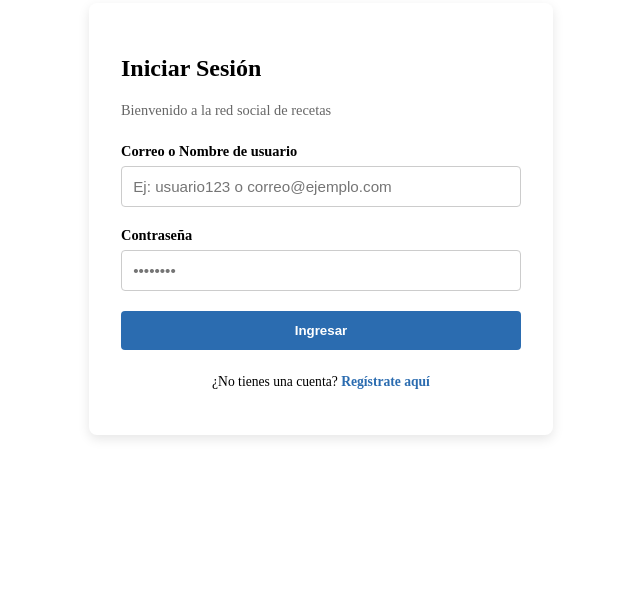
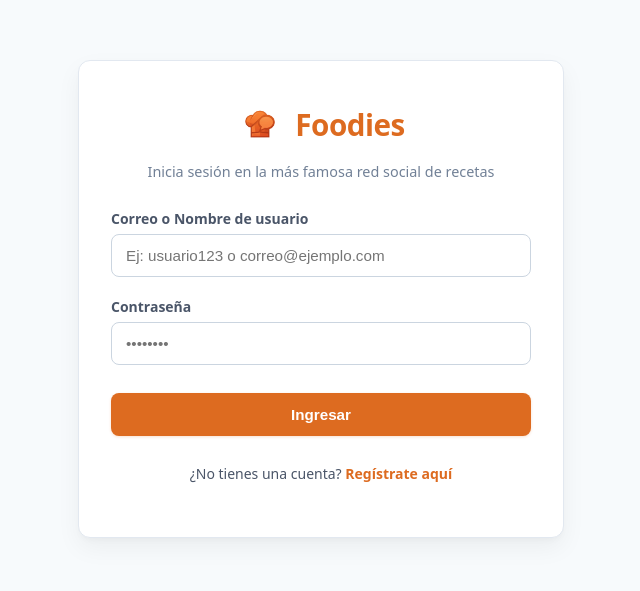
Before and after one commit to SebasRamirez97/sebastian-ramirezTP2, an Angular app in the folder frontend/: page /login in a window 1280 px wide. Shown: the part 125-716 px from the top of the page, without its empty margins (319-959 px from the left). Built offline with nearby package versions, Linux system fonts and the light colour scheme.

Commit message:
Total estilizado de la pagina

```diff
--- a/frontend/src/app/components/login/login.css
+++ b/frontend/src/app/components/login/login.css
@@ -1,76 +1,113 @@
+/* ==========================================
+   ESTILOS GENERALES DEL LOGIN (FOODIES)
+   ========================================== */
 .login-container {
   display: flex;
   justify-content: center;
   align-items: center;
-  min-height: 80vh;
+  min-height: 100vh;
+  background-color: #f7fafc;
+  font-family: system-ui, -apple-system, sans-serif;
   padding: 1rem;
 }
 
 .login-card {
   width: 100%;
-  max-width: 400px;
+  max-width: 420px;
   background: #ffffff;
-  padding: 2rem;
+  padding: 2.5rem 2rem;
+  border-radius: 12px;
+  box-shadow: 0 10px 25px rgba(0, 0, 0, 0.05), 0 4px 6px -2px rgba(0, 0, 0, 0.03);
+  border: 1px solid #e2e8f0;
+}
+
+/* Marca / Logo superior centrado */
+.login-brand-center {
+  display: flex;
+  align-items: center;
+  justify-content: center;
+  gap: 12px;
+  margin-bottom: 0.25rem;
+}
+
+.login-logo {
+  width: 46px;
+  height: 46px;
+  object-fit: contain;
   border-radius: 8px;
-  box-shadow: 0 4px 12px rgba(0, 0, 0, 0.1);
+  transform: scale(1.15);
+}
+
+.login-brand-center h2 {
+  margin: 0;
+  font-size: 1.85rem;
+  font-weight: 800;
+  color: #dd6b20; /* 👈 Naranja corporativo Foodies */
+  letter-spacing: -0.5px;
 }
 
 .subtitle {
-  color: #666;
+  color: #718096;
   font-size: 0.9rem;
-  margin-bottom: 1.5rem;
+  margin-bottom: 1.75rem;
+  text-align: center; /* 👈 Subtítulo centrado debajo del logo */
 }
 
+/* Formulario e Inputs */
 .form-group {
   display: flex;
   flex-direction: column;
-  margin-bottom: 1.2rem;
+  margin-bottom: 1.25rem;
 }
 
 .form-group label {
   font-weight: 600;
   margin-bottom: 0.4rem;
-  font-size: 0.9rem;
+  font-size: 0.875rem;
+  color: #4a5568;
 }
 
 .form-group input {
-  padding: 0.7rem;
-  border: 1px solid #ccc;
-  border-radius: 4px;
+  padding: 0.75rem 0.875rem;
+  border: 1px solid #cbd5e0;
+  border-radius: 8px;
   font-size: 0.95rem;
+  color: #2d3748;
   outline: none;
+  background-color: #fff;
   transition: all 0.2s ease;
+}
+
+.form-group input:focus {
+  border-color: #dd6b20;
+  box-shadow: 0 0 0 3px rgba(221, 107, 32, 0.15);
 }
 
 .error-text {
   color: #e53e3e;
   font-size: 0.8rem;
   margin-top: 0.3rem;
+  font-weight: 500;
 }
 
-.alert-danger {
-  background-color: #fed7d7;
-  color: #9b2c2c;
-  padding: 0.75rem;
-  border-radius: 4px;
-  margin-bottom: 1rem;
-  font-size: 0.85rem;
-}
-
+/* Botón principal de acceso */
 .btn-submit {
   width: 100%;
-  padding: 0.75rem;
-  background-color: #2b6cb0;
+  padding: 0.8rem;
+  background-color: #dd6b20;
   color: white;
   border: none;
-  border-radius: 4px;
+  border-radius: 8px;
   font-weight: 600;
+  font-size: 0.95rem;
   cursor: pointer;
-  transition: background 0.2s;
+  transition: background 0.2s, transform 0.1s;
+  box-shadow: 0 1px 3px rgba(221, 107, 32, 0.2);
+  margin-top: 0.5rem;
 }
 
 .btn-submit:hover:not(:disabled) {
-  background-color: #2c5282;
+  background-color: #c05621;
 }
 
 .btn-submit:disabled {
@@ -78,80 +115,22 @@
   cursor: not-allowed;
 }
 
+/* Pie de tarjeta */
 .card-footer {
-  margin-top: 1.5rem;
+  margin-top: 1.75rem;
   text-align: center;
-  font-size: 0.85rem;
+  font-size: 0.875rem;
+  color: #4a5568;
 }
 
 .card-footer a {
-  color: #2b6cb0;
+  color: #dd6b20;
   text-decoration: none;
   font-weight: 600;
+  transition: color 0.2s;
 }
 
-/* Estilos del Modal */
-.modal-overlay {
-  position: fixed;
-  top: 0;
-  left: 0;
-  width: 100vw;
-  height: 100vh;
-  background-color: rgba(0, 0, 0, 0.5);
-  display: flex;
-  justify-content: center;
-  align-items: center;
-  z-index: 1000;
-  animation: fadeIn 0.2s ease-in-out;
+.card-footer a:hover {
+  text-decoration: underline;
+  color: #c05621;
 }
-
-.modal-card {
-  background: #ffffff;
-  width: 90%;
-  max-width: 380px;
-  padding: 1.8rem;
-  border-radius: 8px;
-  box-shadow: 0 8px 24px rgba(0, 0, 0, 0.2);
-  text-align: center;
-  animation: scaleUp 0.2s ease-in-out;
-}
-
-.modal-header h3 {
-  color: #e53e3e;
-  margin-bottom: 0.8rem;
-  font-size: 1.25rem;
-}
-
-.modal-body p {
-  color: #4a5568;
-  font-size: 0.95rem;
-  margin-bottom: 1.5rem;
-  line-height: 1.4;
-}
-
-.btn-modal {
-  width: 100%;
-  padding: 0.7rem;
-  background-color: #2b6cb0;
-  color: white;
-  border: none;
-  border-radius: 4px;
-  font-weight: 600;
-  cursor: pointer;
-  transition: background 0.2s;
-}
-
-.btn-modal:hover {
-  background-color: #2c5282;
-}
-
-/* Animaciones suaves */
-@keyframes fadeIn {
-  from { opacity: 0; }
-  to { opacity: 1; }
-}
-
-@keyframes scaleUp {
-  from { transform: scale(0.9); opacity: 0; }
-  to { transform: scale(1); opacity: 1; }
-}
--- a/frontend/src/app/components/login/login.html
+++ b/frontend/src/app/components/login/login.html
@@ -1,7 +1,16 @@
 <div class="login-container">
   <div class="login-card">
-    <h2>Iniciar Sesión</h2>
-    <p class="subtitle">Bienvenido a la red social de recetas</p>
+    <!-- Cabecera con Branding de Foodies Centrado -->
+    <div class="login-brand-center">
+      <img
+        src="assets/icons/Gorrito-chef-192x192.png"
+        alt="Logo Foodies"
+        class="login-logo"
+      />
+      <h2>Foodies</h2>
+    </div>
+
+    <p class="subtitle">Inicia sesión en la más famosa red social de recetas</p>
 
     <form [formGroup]="loginForm" (ngSubmit)="onSubmit()">
       <!-- Campo Identificador -->
@@ -49,20 +58,3 @@
     </div>
   </div>
 </div>
-
-<!-- Modal de Error Personalizado -->
-@if (showModal()) {
-  <div class="modal-overlay">
-    <div class="modal-card">
-      <div class="modal-header">
-        <h3>¡Acceso Denegado!</h3>
-      </div>
-      <div class="modal-body">
-        <p>{{ modalMessage() }}</p>
-      </div>
-      <div class="modal-footer">
-        <button type="button" class="btn-modal" (click)="closeModal()">Aceptar</button>
-      </div>
-    </div>
-  </div>
-}
--- a/frontend/src/app/components/registro/registro.css
+++ b/frontend/src/app/components/registro/registro.css
@@ -1,79 +1,143 @@
+/* ==========================================
+   ESTILOS GENERALES DEL REGISTRO (FOODIES)
+   ========================================== */
 .registro-container {
   display: flex;
   justify-content: center;
   align-items: center;
   min-height: 100vh;
+  background-color: #f7fafc;
+  font-family: system-ui, -apple-system, sans-serif;
   padding: 2rem 1rem;
 }
 
 .registro-card {
   width: 100%;
-  max-width: 480px;
+  max-width: 600px; /* 👈 Un poco más ancho para acomodar campos en 2 columnas si se desea */
   background: #ffffff;
-  padding: 2rem;
+  padding: 2.5rem 2rem;
+  border-radius: 12px;
+  box-shadow: 0 10px 25px rgba(0, 0, 0, 0.05), 0 4px 6px -2px rgba(0, 0, 0, 0.03);
+  border: 1px solid #e2e8f0;
+}
+
+/* Marca / Logo superior centrado */
+.registro-brand-center {
+  display: flex;
+  align-items: center;
+  justify-content: center;
+  gap: 12px;
+  margin-bottom: 0.25rem;
+}
+
+.registro-logo {
+  width: 46px;
+  height: 46px;
+  object-fit: contain;
   border-radius: 8px;
-  box-shadow: 0 4px 12px rgba(0, 0, 0, 0.1);
+  transform: scale(1.15);
+}
+
+.registro-brand-center h2 {
+  margin: 0;
+  font-size: 1.85rem;
+  font-weight: 800;
+  color: #dd6b20; /* 👈 Naranja corporativo Foodies */
+  letter-spacing: -0.5px;
 }
 
 .subtitle {
-  color: #666;
+  color: #718096;
   font-size: 0.9rem;
-  margin-bottom: 1.5rem;
+  margin-bottom: 1.75rem;
+  text-align: center;
+}
+
+/* Formulario con diseño en grillas opcionales */
+.registro-card form {
+  display: grid;
+  grid-template-columns: repeat(2, 1fr);
+  gap: 1rem 1.25rem;
 }
 
 .form-group {
   display: flex;
   flex-direction: column;
-  margin-bottom: 1rem;
+}
+
+.form-group.full-width {
+  grid-column: span 2;
 }
 
 .form-group label {
   font-weight: 600;
-  margin-bottom: 0.3rem;
+  margin-bottom: 0.4rem;
   font-size: 0.85rem;
+  color: #4a5568;
 }
 
-.form-group input,
+.form-group input:not([type="file"]),
 .form-group textarea,
 .form-group select {
-  padding: 0.6rem;
-  border: 1px solid #ccc;
-  border-radius: 4px;
+  padding: 0.7rem 0.875rem;
+  border: 1px solid #cbd5e0;
+  border-radius: 8px;
   font-size: 0.9rem;
+  color: #2d3748;
   outline: none;
+  background-color: #fff;
   transition: all 0.2s ease;
+  box-sizing: border-box;
+  width: 100%;
+}
+
+.form-group input[type="file"] {
+  font-size: 0.85rem;
+  color: #718096;
+  padding: 0.4rem 0;
+}
+
+.form-group input:focus:not([type="file"]),
+.form-group textarea:focus {
+  border-color: #dd6b20;
+  box-shadow: 0 0 0 3px rgba(221, 107, 32, 0.15);
 }
 
 .error-text {
   color: #e53e3e;
   font-size: 0.75rem;
-  margin-top: 0.2rem;
+  margin-top: 0.3rem;
+  font-weight: 500;
 }
 
 .alert-danger {
+  grid-column: span 2;
   background-color: #fed7d7;
   color: #9b2c2c;
   padding: 0.75rem;
-  border-radius: 4px;
-  margin-bottom: 1rem;
+  border-radius: 8px;
+  margin-bottom: 0.5rem;
   font-size: 0.85rem;
+  border: 1px solid #feb2b2;
 }
 
+/* Botón principal de registro */
 .btn-submit {
-  width: 100%;
-  padding: 0.75rem;
-  background-color: #2b6cb0;
+  padding: 0.8rem;
+  background-color: #dd6b20;
   color: white;
   border: none;
-  border-radius: 4px;
+  border-radius: 8px;
   font-weight: 600;
+  font-size: 0.95rem;
   cursor: pointer;
-  transition: background 0.2s;
-  margin-top: 1rem;
+  transition: background 0.2s, transform 0.1s;
+  box-shadow: 0 1px 3px rgba(221, 107, 32, 0.2);
+  margin-top: 0.5rem;
 }
 
 .btn-submit:hover:not(:disabled) {
-  background-color: #2c5282;
+  background-color: #c05621;
 }
 
 .btn-submit:disabled {
@@ -81,14 +145,23 @@
   cursor: not-allowed;
 }
 
+/* Pie de tarjeta */
 .card-footer {
+  grid-column: span 2;
   margin-top: 1.5rem;
   text-align: center;
-  font-size: 0.85rem;
+  font-size: 0.875rem;
+  color: #4a5568;
 }
 
 .card-footer a {
-  color: #2b6cb0;
+  color: #dd6b20;
   text-decoration: none;
   font-weight: 600;
+  transition: color 0.2s;
 }
+
+.card-footer a:hover {
+  text-decoration: underline;
+  color: #c05621;
+}
--- a/frontend/src/app/components/registro/registro.html
+++ b/frontend/src/app/components/registro/registro.html
@@ -1,7 +1,16 @@
 <div class="registro-container">
   <div class="registro-card">
-    <h2>Crear Cuenta</h2>
-    <p class="subtitle">Únete a nuestra red social de recetas</p>
+    <!-- Cabecera con Branding de Foodies Centrado -->
+    <div class="registro-brand-center">
+      <img
+        src="assets/icons/Gorrito-chef-192x192.png"
+        alt="Logo Foodies"
+        class="registro-logo"
+      />
+      <h2>Foodies</h2>
+    </div>
+
+    <p class="subtitle">Crea tu cuenta y únete a nuestra red social de recetas</p>
 
     @if (errorMessage) {
       <div class="alert alert-danger">
@@ -137,8 +146,14 @@
         }
       </div>
 
-      <!-- Descripción Breve -->
+      <!-- Avatar (File) -->
       <div class="form-group">
+        <label for="avatar">Imagen de Perfil</label>
+        <input id="avatar" type="file" (change)="onFileSelected($event)" accept="image/*" class="file-input" />
+      </div>
+
+      <!-- Descripción Breve (Ocupa ancho completo) -->
+      <div class="form-group full-width">
         <label for="descripcionBreve">Descripción Breve (Opcional)</label>
         <textarea
           id="descripcionBreve"
@@ -148,13 +163,8 @@
         ></textarea>
       </div>
 
-      <!-- Avatar (File) -->
-      <div class="form-group">
-        <label for="avatar">Imagen de Perfil</label>
-        <input id="avatar" type="file" (change)="onFileSelected($event)" accept="image/*" />
-      </div>
-
-      <button type="submit" [disabled]="loading || registroForm.invalid" class="btn-submit">
+      <!-- Botón de Envío (Ocupa ancho completo) -->
+      <button type="submit" [disabled]="loading || registroForm.invalid" class="btn-submit full-width">
         {{ loading ? 'Registrando...' : 'Registrarse' }}
       </button>
     </form>
```
